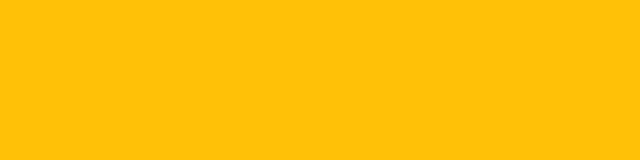
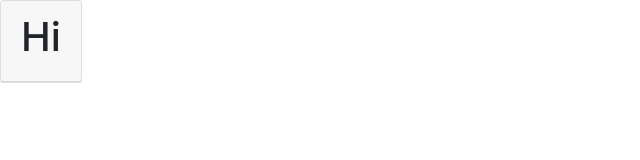
Before and after one commit to SarahBiscuit/Front-End-Mentor---Blog-Preview-Card, a plain HTML site: page indexCopy.html in a window 1280 px wide. Shown: the whole page, without its empty margins (0-640 px from the left). Drawn offline with nearby package versions, Linux system fonts and the light colour scheme.

Commit message:
Update indexCopy.html

```diff
--- a/indexCopy.html
+++ b/indexCopy.html
@@ -6,9 +6,18 @@
     <title>Blog Preview Card</title>
     <link rel="stylesheet" href="styles.css">
     <link rel="stylesheet" href="https://stackpath.bootstrapcdn.com/bootstrap/4.2.1/css/bootstrap.min.css" integrity="sha384-GJzZqFGwb1QTTN6wy59ffF1BuGJpLSa9DkKMp0DgiMDm4iYMj70gZWKYbI706tWS" crossorigin="anonymous">
+<link rel="stylesheet" href="https://stackpath.bootstrapcdn.com/bootstrap/4.1.3/css/bootstrap.min.css" integrity="sha384-MCw98/SFnGE8fJT3GXwEOngsV7Zt27NXFoaoApmYm81iuXoPkFOJwJ8ERdknLPMO" crossorigin="anonymous">
 </head>
-<body class="bg-warning">
-    <row>
-    </row>
+<body class="d-flex align-items-center">
+    <div class="container h-100">
+    <div class="row h-100 justify-content-center align-items-center">
+        <div class="card">
+            <div class="card-header">
+                <h1>Hi</h1>
+            </div>
+            <!-- Other card content here -->
+        </div>
+    </div>
+</div>
 </body>
 </html>
```
